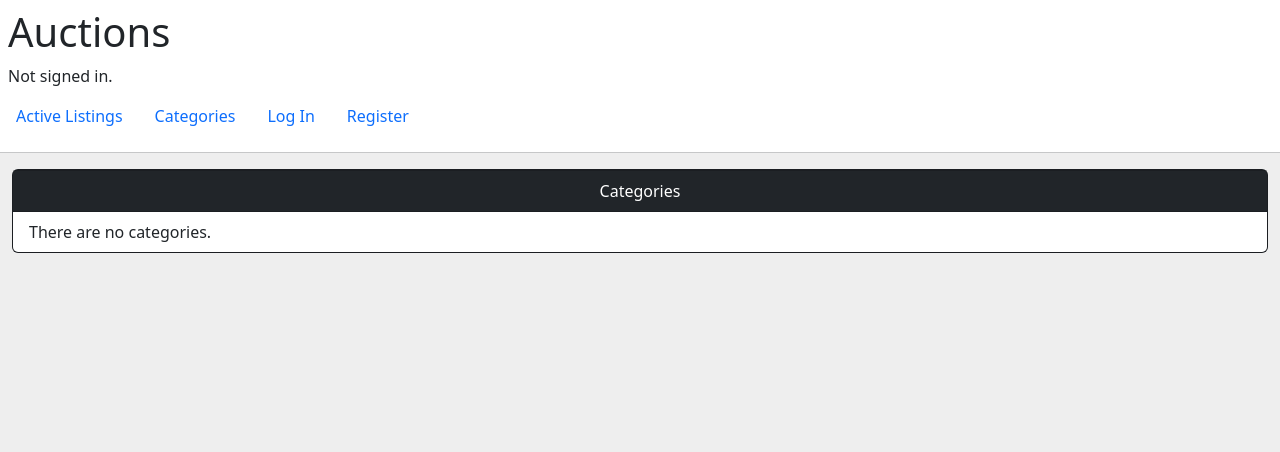
After one commit to catbirdseatio/commerce, a Django app: page /categories in a window 1280 px wide. The commit adds this page. Shown: the top 452 px of the page. Run offline with Django 3.2, Linux system fonts and the light colour scheme; data that the repository does not hold is empty.

Commit message:
categories page added

```diff
--- a/auctions/templatetags/category_tag.py
+++ b/auctions/templatetags/category_tags.py
@@ -7,3 +7,9 @@ register = template.Library()
 def show_categories():
     categories = Category.objects.all()
     return {'categories': categories}
+
+
+@register.inclusion_tag('includes/_categories_card.html')
+def categories_card():
+    categories = Category.objects.all()
+    return {'categories': categories}
--- a/auctions/urls.py
+++ b/auctions/urls.py
@@ -8,8 +8,9 @@ urlpatterns = [
     path("register", views.RegisterView.as_view(), name="register"),
     path("create", views.CreateListingView.as_view(), name="create"),
     path("watchlist", views.WatchlistView.as_view(), name="watchlist"),
+    path("categories", views.CategoriesView.as_view(), name="categories"),
     path("watchlist/<pk>", views.WatchlistAPIView.as_view(), name="watchlist_api"),
-    path("category/<slug:slug>", views.CategoryListView.as_view(), name="category"),
+    path("categories/<slug:slug>", views.CategoryListView.as_view(), name="category"),
     path("<slug:slug>", views.DetailListingView.as_view(), name="detail"),
     path("", views.IndexView.as_view(), name="index"),
 ]
--- a/auctions/views.py
+++ b/auctions/views.py
@@ -146,6 +146,11 @@ class CategoryListView(View):
         )
 
 
+class CategoriesView(View):
+    def get(self, request):
+        return render(request, "auctions/categories.html")
+
+
 class LoginView(View):
     form_class = LoginForm
 
--- /dev/null
+++ b/templates/auctions/categories.html
@@ -0,0 +1,6 @@
+{% extends "auctions/layout.html" %}
+{% load category_tags %}
+
+{% block body %}
+    {% categories_card %}
+{% endblock %}
--- a/templates/auctions/detail.html
+++ b/templates/auctions/detail.html
@@ -16,10 +16,10 @@
             {% endif %}
         </div>
         <div class="col-xs-12 col-sm-6 col-lg-8">
-            <div class="card h-100 bg-info">
+            <div class="card h-100 bg-info text-white bg-dark my-3">
                 <div class="card-header text-center">{{ listing.title }}</div>
                 <div class="card-body bg-light">
-                    <div class="card-text bg-light">
+                    <div class="card-text bg-light text-dark">
                         {{ listing.description|linebreaks }}
                         <p><strong>Current Price: ${{ listing.current_price }}</strong></p>
                         <p><strong>Seller:</strong> {{ listing.seller }}</p>
--- a/templates/auctions/layout.html
+++ b/templates/auctions/layout.html
@@ -1,5 +1,5 @@
 {% load static %}
-{% load category_tag %}
+{% load category_tags %}
 
 <!DOCTYPE html>
 <html lang="en">
@@ -24,6 +24,9 @@
             <li class="nav-item">
                 <a class="nav-link" href="{% url 'index' %}">Active Listings</a>
             </li>
+            <li class="nav-item">
+                <a class="nav-link" href="{% url 'categories' %}">Categories</a>
+            </li>
             {% if user.is_authenticated %}
                 <li class="nav-item">
                     <a class="nav-link" href="{% url 'logout' %}">Log Out</a>
@@ -42,9 +45,6 @@
                     <a class="nav-link" href="{% url 'register' %}">Register</a>
                 </li>
             {% endif %}
-            <li>
-                {% show_categories %}
-            </li>
         </ul>
         <hr class="shadow-lg">
         </header>
--- /dev/null
+++ b/templates/includes/_categories_card.html
@@ -0,0 +1,13 @@
+<div class="card text-white bg-dark my-3">
+    <div class="card-footer text-center">
+        Categories
+    </div>
+    <ul class="list-group list-group-flush">
+      {% for category in categories %}
+          <li class="list-group-item">
+            <a class="card-link" href="{{ category.get_absolute_url }}">{{ category.title }}</a></li>
+          {% empty %}
+          <li class="list-group-item">There are no categories.</li>
+          {% endfor %}
+    </ul>
+  </div>
```
Also changed, not shown: auctions/tests/conftest.py (+4 -0 lines), auctions/tests/test_e2e.py (+2 -2 lines), auctions/tests/test_tags.py (+27 -9 lines), auctions/tests/test_views.py (+13 -0 lines), templates/includes/_categories.html (+8 -10 lines).
